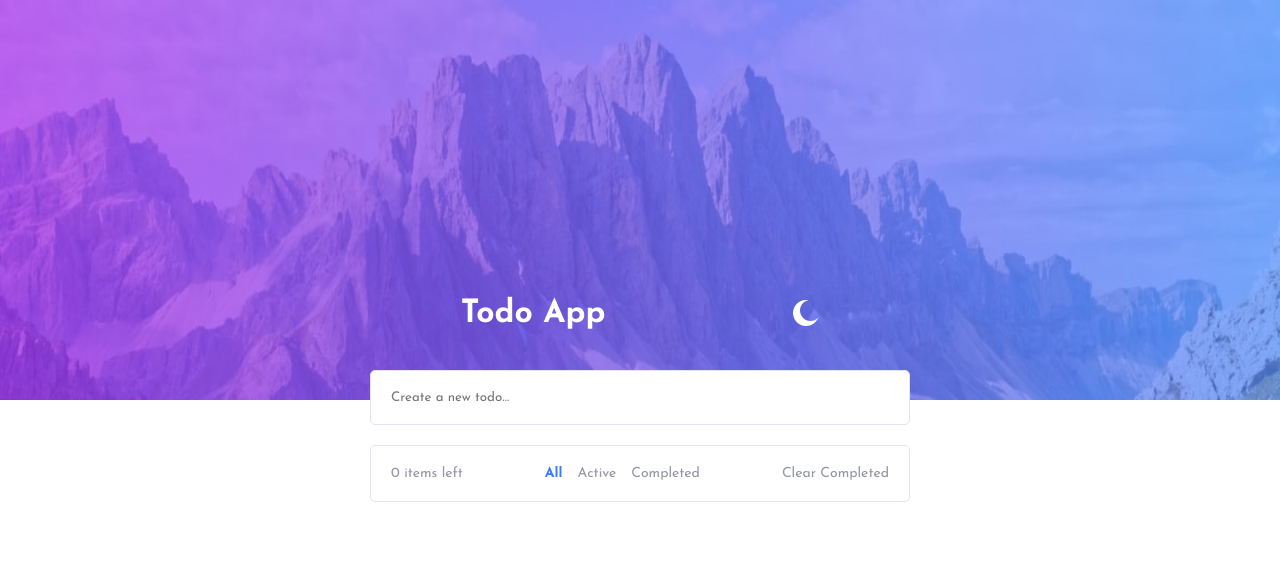
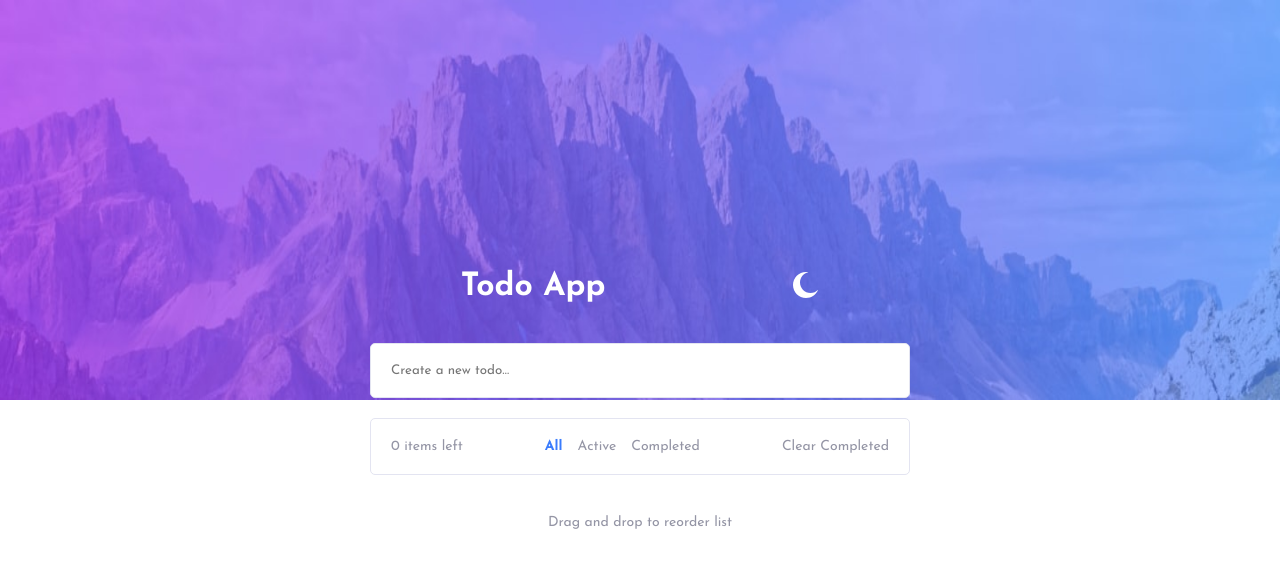
Before and after one commit to IrakliTsiklauri/todo-app, a React (Create React App) app: page / in a window 1280 px wide. Shown: the top 568 px of the page. Built offline with nearby package versions, Linux system fonts and the light colour scheme.

Commit message:
add comlited tasks delete functionality

```diff
--- a/src/App.jsx
+++ b/src/App.jsx
@@ -23,11 +23,9 @@ const App = () => {
     setFilter("all");
   }, []);
 
-
-
   return (
     <Container isDark={isDark}>
-      <HeaderSection isDark={isDark} setIsDark={setIsDark}/>
+      <HeaderSection isDark={isDark} setIsDark={setIsDark} />
       <MainSection>
         <InputSection
           isDark={isDark}
@@ -49,12 +47,17 @@ const App = () => {
         />
 
         <ActiveTasksSection
+        tasks={tasks}
+        setTasks={setTasks}
           filter={filter}
           setFilter={setFilter}
           isDark={isDark}
           completeCount={completeCount}
         />
       </MainSection>
+      <Text>
+        <p>Drag and drop to reorder list</p>
+      </Text>
     </Container>
   );
 };
@@ -85,3 +88,9 @@ const MainSection = styled.div`
   box-shadow: ${(props) => (props.isDark ? "" : "rgba(194, 195, 214, 0.5)")};
   /* box-shadow: 0px 35px 50px -15px rgba(194, 195, 214, 0.5); */
 `;
+
+const Text = styled.div`
+  margin-top: 40px;
+  color: rgba(148, 149, 165, 1);
+  font-size: 14px;
+`;
--- a/src/components/ActiveTasksSection.jsx
+++ b/src/components/ActiveTasksSection.jsx
@@ -1,9 +1,21 @@
 import React from "react";
 import styled from "styled-components";
 
-const ActiveTasksSection = ({ isDark, filter, setFilter, completeCount }) => {
+const ActiveTasksSection = ({
+  isDark,
+  filter,
+  setFilter,
+  completeCount,
+  tasks,
+  setTasks,
+}) => {
   const handleFilterChange = (selectedFilter) => {
     setFilter(selectedFilter);
+  };
+
+  const deleteCompletedTasks = () => {
+    const incompleteTasks = tasks.filter((task) => !task.completed);
+    setTasks(incompleteTasks);
   };
 
   return (
@@ -32,7 +44,7 @@ const ActiveTasksSection = ({ isDark, filter, setFilter, completeCount }) => {
         </p>
       </ChooseTask>
       <ClearTasks>
-        <p>Clear Completed</p>
+        <p onClick={deleteCompletedTasks}>Clear Completed</p>
       </ClearTasks>
     </Action>
   );
```
